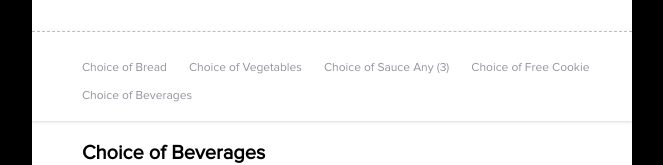
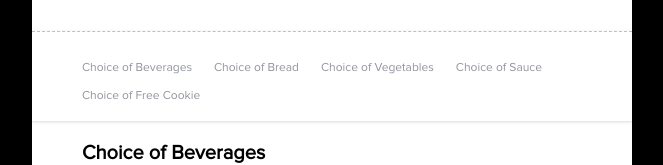
Before and after one commit to SAYEED05/swiggy-customization-menu, a React (Create React App) app: page / in a window 1280 px wide. Shown: the part 153-318 px from the top of the page, without its empty margins (308-971 px from the left). Built offline with nearby package versions, Linux system fonts and the light colour scheme.

Commit message:
dynamic data in choiceTabs,css moved to styles folder,categry component created

```diff
--- a/src/components/CustomizeMenu.js
+++ b/src/components/CustomizeMenu.js
@@ -28,7 +28,7 @@ const CustomizeMenu = () => {
     <div className="customize-menu-wrapper">
       <div className="customize-menu-inner">
         <TopRow shortDetails={shortDetails} />
-        <ChoiceTabs />
+        <ChoiceTabs addons={addons} />
         <ChoicesDetails shortDetails={shortDetails} addons={addons} />
       </div>
     </div>
--- /dev/null
+++ b/src/components/microComponents/Category.js
@@ -0,0 +1,20 @@
+import React from "react";
+import vegIcon from "../../assets/veg-icon.png";
+import nonVegIcon from "../../assets/non-veg-icon.png";
+const Category = ({ option }) => {
+  return (
+    <div className="category">
+      {option ? (
+        <img className="food-category veg" src={vegIcon} alt="veg-icon" />
+      ) : (
+        <img
+          className="food-category non-veg"
+          src={nonVegIcon}
+          alt="non veg icon"
+        />
+      )}
+    </div>
+  );
+};
+
+export default Category;
--- a/src/components/microComponents/ChoiceTabs.js
+++ b/src/components/microComponents/ChoiceTabs.js
@@ -1,23 +1,21 @@
 import React, { useState } from "react";
-import "./choiceTabs.css";
-const ChoiceTabs = () => {
-  //DATA TO IMITATE RESULT FROM API CALL
-  const choices = [
+import "../../styles/choiceTabs.css";
+const ChoiceTabs = ({ addons }) => {
+  const choices = [];
+  const [selectedChoice, setSelectedChoice] = useState("");
+
+  /*   const choices = [
+    "Choice of Beverages",
     "Choice of Bread",
     "Choice of Vegetables",
-    "Choice of Sauce Any (3)",
+    "Choice of Sauce",
     "Choice of Free Cookie",
-    "Choice of Beverages",
-  ];
+  ]; */
 
-  //INITIALIZING VARIABLES TO SET AND CHANGE STATES
-
-  const [selectedChoice, setSelectedChoice] = useState("");
-
-  //FUNCTION TO HANDLE SELECTED CHOICE
+  addons.map((el) => choices.push(el.name));
 
   const selectHandler = (choice) => {
-    setSelectedChoice(choice); //REMOVING SPACES TO COMPARE
+    setSelectedChoice(choice);
   };
 
   const selectedStyle = {
@@ -34,13 +32,9 @@ const ChoiceTabs = () => {
               <a
                 key={index}
                 className="choice"
-                id={`#${choice.split(" ").join("")}`}
                 href={`#${choice.split(" ").join("")}`}
                 onClick={() => selectHandler(choice)}
-                style={
-                  //CHANGING STYLE BY COMPARING SELECTED CHOICE (SELECTED CHOICE) WITH CURRENT ITERATION OF CHOICES (CHOICE)
-                  selectedChoice === choice ? selectedStyle : {}
-                }
+                style={selectedChoice === choice ? selectedStyle : {}}
               >
                 {choice}
               </a>
--- a/src/components/microComponents/ChoicesDetails.js
+++ b/src/components/microComponents/ChoicesDetails.js
@@ -1,16 +1,15 @@
 import React, { useState, useEffect } from "react";
 import Summary from "./Summary";
-import "./choiceDetails.css";
-import vegIcon from "../../assets/veg-icon.png";
-import nonVegIcon from "../../assets/non-veg-icon.png";
+import Category from "./Category";
+import "../../styles/choiceDetails.css";
 
 const ChoicesDetails = ({ addons, shortDetails }) => {
   const [added, setAdded] = useState([]);
   const [additionalCost, setAdditionalCost] = useState([]);
-  /* const [checkedList, setCheckedList] = useState([]); */
 
   useEffect(() => {
-    getAdditionalCost(); //CALL GET ADDITIONAL COST FUNCTION EVERYTIME 'ADDED' ARRAY CHANGES
+    getAdditionalCost(); //CALL 'GET ADDITIONAL COST' FUNCTION EVERYTIME 'ADDED' ARRAY CHANGES
+
     // eslint-disable-next-line
   }, [added]);
 
@@ -35,22 +34,23 @@ const ChoicesDetails = ({ addons, shortDetails }) => {
   //FUNCTION TO HANDLE CHECKBOX INPUT LOGICS
 
   const checkBoxInput = (name, cost, e, limit) => {
+    //GET NUMBER OF ITEMS IN 'ADDED' ARRAY WITH SAME GROUP NAME AND FIND IT'S LENGTH
     let arr = [];
     added.map((el) => arr.push(el.groupName));
     const arrLength = arr.filter(
       (v) => v === e.target.attributes[3].nodeValue
     ).length;
 
+    //CHECK WEATHER THE GROUP HAS ANY LIMIT (IF 0 THEN NO LIMIT)
     if (arrLength < limit || limit === 0) {
       setAdded([
         ...added,
         { name, cost, groupName: e.target.attributes[3].nodeValue },
       ]);
-      /* setCheckedList([...checkedList, name]); */
     }
   };
 
-  //FUNCTION TO HANDLE RADIO INPUT LOGICS
+  //FUNCTION TO HANDLE RADIO BUTTON INPUT LOGICS
 
   const radioInput = (name, cost, e) => {
     const index = added
@@ -87,23 +87,14 @@ const ChoicesDetails = ({ addons, shortDetails }) => {
         //IF THE NAME MATCHES AN INSTANCE ON THE LIST
         const filtered = added.filter((item) => item.name !== name); //FILTER THE CURRENT 'ADDED LIST' BASED ON THE NAME
         setAdded(filtered); //SET THE REMAINING AS THE NEW 'ADDED LIST'
-
-        /*         if (e.currentTarget.type === "checkbox") {
-           const filteredCheckedList = checkedList.filter(
-            (item) => item !== name
-          );
-          setCheckedList(filteredCheckedList);
-        } */
       }
     });
   };
 
-  //FUNCTION TO GET ADDITIONAL COST
+  //FUNCTION TO GET TOTAL ADDITIONAL COST
   const getAdditionalCost = () => {
     setAdditionalCost(added.reduce((acc, item) => acc + Number(item.cost), 0)); //SUMMING ALL THE COST TO FIND THE TOTAL ADDITIONAL COST
   };
-
-  console.log(added);
 
   return (
     <>
@@ -111,8 +102,13 @@ const ChoicesDetails = ({ addons, shortDetails }) => {
         {addons.map(
           //MAPPING THROUGH ADD-ONS (1ST LAYER) TO GET NAME AND SEPERATE ADD-ONs
           (addon, index) => (
-            <div key={index}>
-              <div className="addon-title">{addon.name}</div>
+            <div key={index} id={addon.name.split(" ").join("")}>
+              <div className="addon-title">
+                {addon.name}
+                {addon.limit > 0 && (
+                  <span className="addon-limit">{` Any (${addon.limit})`}</span>
+                )}
+              </div>
               {addon.options.map(
                 //MAPPING THROUGH ADDON OPTIONS (2ND LAYER) TO GET SEPERATE OPTIONs
                 (option, optionIndex) => (
@@ -120,26 +116,11 @@ const ChoicesDetails = ({ addons, shortDetails }) => {
                     key={`${optionIndex}${option.name}`}
                     className="addon-option-wrapper"
                   >
-                    <div className="category">
-                      {option.isVeg ? (
-                        <img
-                          className="food-category veg"
-                          src={vegIcon}
-                          alt="veg-icon"
-                        />
-                      ) : (
-                        <img
-                          className="food-category non-veg"
-                          src={nonVegIcon}
-                          alt="non veg icon"
-                        />
-                      )}
-                    </div>
+                    <Category option={option.isVeg} />
                     <div className="addon-option">
                       <label htmlFor={addon.name.split(" ").join("")}>
                         <input
                           type={addon.multipleSelect ? `checkbox` : "radio"}
-                          id={option.name}
                           className="addon-input"
                           name={addon.name.split(" ").join("")}
                           value={option.name}
--- a/src/components/microComponents/Summary.js
+++ b/src/components/microComponents/Summary.js
@@ -1,5 +1,5 @@
 import React from "react";
-import "./summary.css";
+import "../../styles/summary.css";
 const Summary = ({ additionalCost, added, shortDetails }) => {
   const price = shortDetails.map((item) => item.basePrice);
   const basePrice = parseInt(price);
--- a/src/components/microComponents/TopRow.js
+++ b/src/components/microComponents/TopRow.js
@@ -1,6 +1,6 @@
 import React from "react";
 import closeIcon from "../../assets/close-icon.svg";
-import "./topRow.css";
+import "../../styles/topRow.css";
 const TopRow = ({ shortDetails }) => {
   return (
     <>
--- a/src/index.css
+++ b/src/index.css
@@ -10,10 +10,10 @@
   margin: 0;
   padding: 0;
   box-sizing: border-box;
+  scroll-behavior: smooth;
 }
 
 /* SETTING GLOBAL FONT */
-
 html,
 body {
   font-family: "Proxima Nova Font", sans-serif;
```
Also changed, not shown: src/styles/choiceDetails.css (renamed from src/components/microComponents/choiceDetails.css), src/styles/choiceTabs.css (renamed from src/components/microComponents/choiceTabs.css), src/styles/summary.css (renamed from src/components/microComponents/summary.css), src/styles/topRow.css (renamed from src/components/microComponents/topRow.css).
